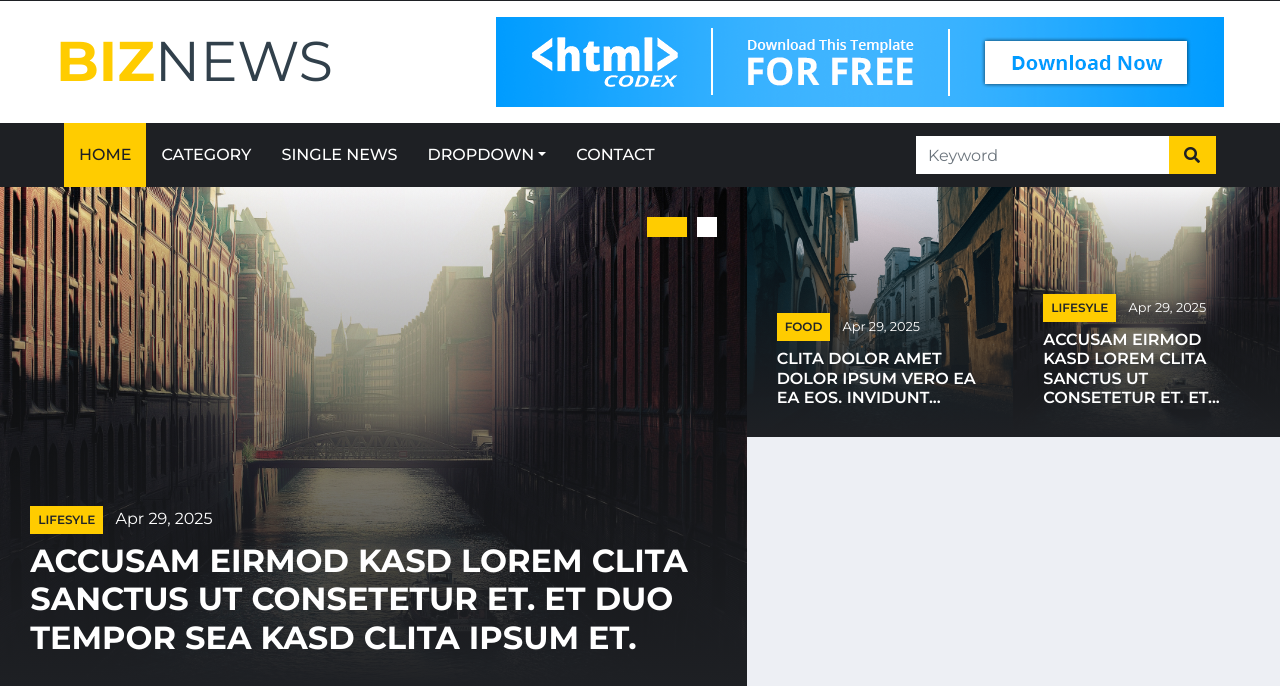
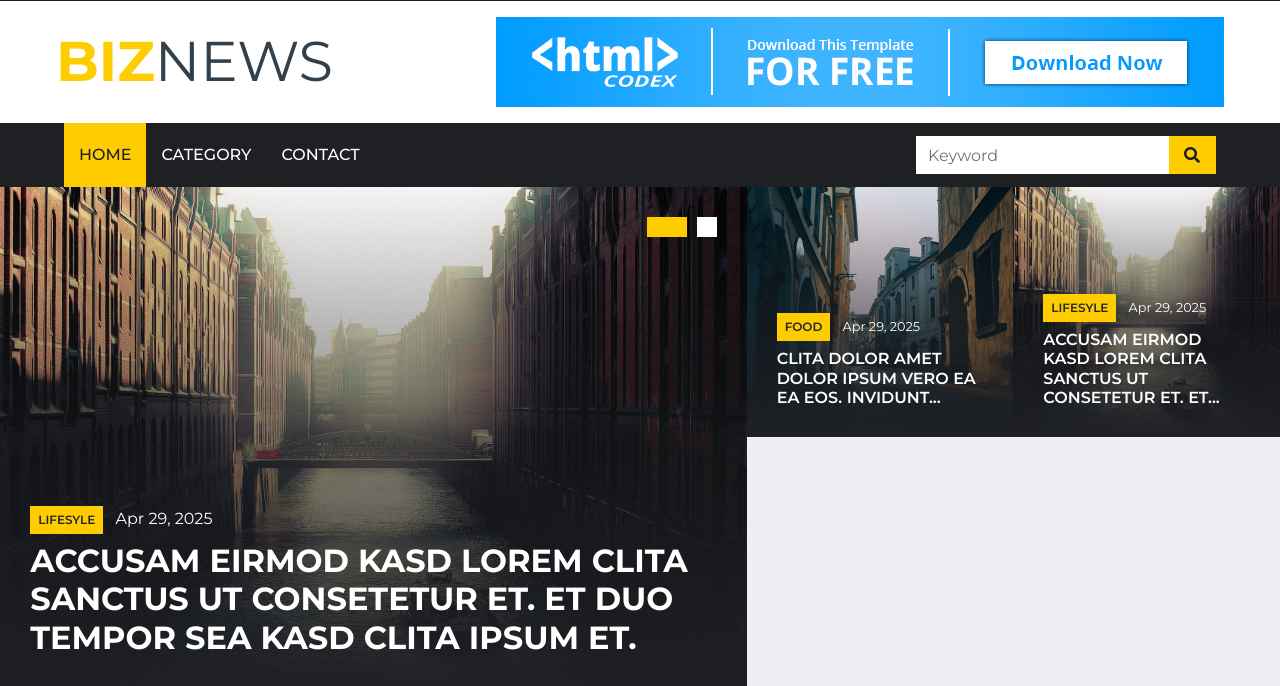
Before and after one commit to Shareiar-shams/Simple-Blog-Management, a PHP site: page /landing/index.php in a window 1280 px wide. Shown: the part 39-725 px from the top of the page. Run offline with PHP 8.4, Linux system fonts and the light colour scheme; data comes from the database, SQL or seed files in the repository; style sheets or scripts are compiled from the project's sources.

Commit message:
change menu bar and add active class with current route

```diff
--- a/landing/include/menu.php
+++ b/landing/include/menu.php
@@ -1,3 +1,7 @@
+<?php
+    $currentPage = basename($_SERVER['PHP_SELF']);
+?>
+
 <!-- Navbar Start -->
 <div class="container-fluid p-0">
     <nav class="navbar navbar-expand-lg bg-dark navbar-dark py-2 py-lg-0 px-lg-5">
@@ -9,18 +13,11 @@
         </button>
         <div class="collapse navbar-collapse justify-content-between px-0 px-lg-3" id="navbarCollapse">
             <div class="navbar-nav mr-auto py-0">
-                <a href="index.html" class="nav-item nav-link active">Home</a>
-                <a href="category.html" class="nav-item nav-link">Category</a>
-                <a href="single.html" class="nav-item nav-link">Single News</a>
-                <div class="nav-item dropdown">
-                    <a href="#" class="nav-link dropdown-toggle" data-toggle="dropdown">Dropdown</a>
-                    <div class="dropdown-menu rounded-0 m-0">
-                        <a href="#" class="dropdown-item">Menu item 1</a>
-                        <a href="#" class="dropdown-item">Menu item 2</a>
-                        <a href="#" class="dropdown-item">Menu item 3</a>
-                    </div>
-                </div>
-                <a href="contact.html" class="nav-item nav-link">Contact</a>
+                <a href="index.php" class="nav-item nav-link <?= ($currentPage == 'index.php') ? 'active' : '' ?>">Home</a>
+                <a href="category.php" class="nav-item nav-link <?= ($currentPage == 'category.php') ? 'active' : '' ?>">Category</a>
+
+
+                <a href="contact.php" class="nav-item nav-link <?= ($currentPage == 'contact.php') ? 'active' : '' ?>">Contact</a>
             </div>
             <div class="input-group ml-auto d-none d-lg-flex" style="width: 100%; max-width: 300px;">
                 <input type="text" class="form-control border-0" placeholder="Keyword">
```
